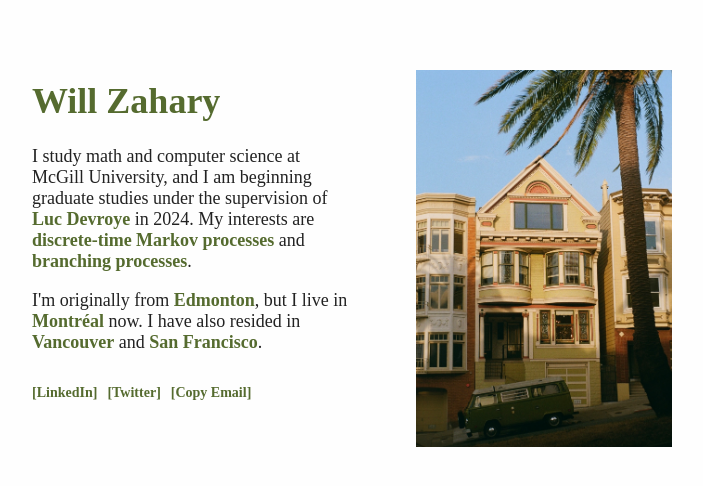
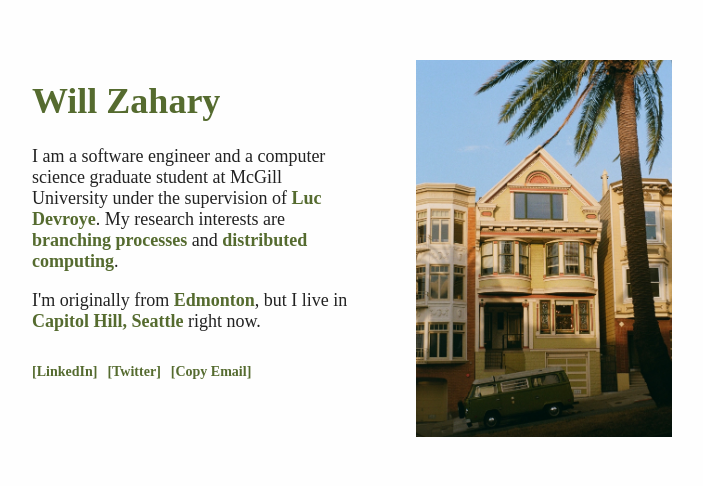
Before and after one commit to willzahary/personal-website, a React (Create React App) app: page / in a window 1280 px wide. Shown: the part 104-590 px from the top of the page, without its empty margins (288-991 px from the left). Built offline with nearby package versions, Linux system fonts and the light colour scheme; a web font is replaced by a local one.

Commit message:
may 2024

```diff
--- a/src/components/Albums.jsx
+++ b/src/components/Albums.jsx
@@ -7,7 +7,8 @@ import {
     LINK_MARQUEE_MOON,
     LINK_PINK_FLAG,
     LINK_RIL,
-    LINK_VESPERTINE
+    LINK_VESPERTINE,
+    LINK_PUBLIC_STRAIN
 } from '../links'
 
 const album_items = [
--- a/src/components/Main.jsx
+++ b/src/components/Main.jsx
@@ -1,7 +1,8 @@
 import React from 'react';
 import { Landing } from '../pages/Landing';
 import { Courses } from '../pages/Courses';
-import { Music } from '../pages/Music'
+import { Grades } from '../pages/Grades';
+import { Music } from '../pages/Music';
 import { useRoutes } from 'react-router-dom';
 
 export const Main = () => {
@@ -9,8 +10,7 @@ export const Main = () => {
         { path: "/", element: <Landing /> },
         { path: "courses", element: <Courses /> },
         { path: "music", element: <Music /> },
-        { path: "files/252practice.pdf"}
-        // { path: "ina", element: <Ina /> }
+        // { path: "grades", element: <Grades /> }
       ]);
     return routes;
 }
--- a/src/links.js
+++ b/src/links.js
@@ -23,3 +23,4 @@ export const LINK_MARQUEE_MOON = "https://open.spotify.com/album/630o1rKTDsLeIPr
 export const LINK_PINK_FLAG = "https://open.spotify.com/album/4WXqZZ28geJSPtqLcCF56L"
 export const LINK_RIL = "https://open.spotify.com/album/1JvXxLsm0PxlGH4LXzqMGq"
 export const LINK_VESPERTINE = "https://open.spotify.com/album/5vBpIxm8ws6pWyVmTWiGE1"
+export const LINK_PUBLIC_STRAIN = "https://open.spotify.com/album/3Me1df1lSd9s6zkLUoZO4s"
--- a/src/pages/Landing.jsx
+++ b/src/pages/Landing.jsx
@@ -7,8 +7,8 @@ export const Landing = () => {
             <div className="landing-text">
                 {/* <h1 className="will">William</h1> */}
                 <h1>Will Zahary</h1>
-                <p>I study math and computer science at McGill University, and I am beginning graduate studies under the supervision of <a href="http://luc.devroye.org">Luc Devroye</a> in 2024. My interests are <a href="https://en.wikipedia.org/wiki/Discrete-time_Markov_chain">discrete-time Markov processes</a> and <a href="https://en.wikipedia.org/wiki/Branching_process">branching processes</a>.</p>
-                <p>I'm originally from <a className='map' href="https://www.google.com/maps/place/Edmonton,+AB+T6J">Edmonton</a>, but I live in <a className='map' href="https://www.google.com/maps/place/Montreal,+QC+H2J">Montréal</a> now. I have also resided in <a className='map' href="https://www.google.com/maps/place/Vancouver,+BC+V6B">Vancouver</a> and <a className='map' href="https://www.google.com/maps/place/San+Francisco,+CA+94114,+USA">San Francisco</a>.</p>
+                <p>I am a software engineer and a computer science graduate student at McGill University under the supervision of <a href="http://luc.devroye.org">Luc Devroye</a>. My research interests are <a href="https://en.wikipedia.org/wiki/Branching_process">branching processes</a> and <a href="https://en.wikipedia.org/wiki/Distributed_computing">distributed computing</a>.</p>
+                <p>I'm originally from <a className='map' href="https://www.google.com/maps/place/Edmonton,+AB+T6J">Edmonton</a>, but I live in <a href="https://www.google.com/maps/place/Capitol+Hill,+Seattle,+WA">Capitol Hill, Seattle</a> right now.</p>
                 <Links />
             </div>
             <div className="landing-image">
--- a/src/scss/App.scss
+++ b/src/scss/App.scss
@@ -44,7 +44,7 @@ a, .link {
   color: $olive;
   text-decoration: none;
   font-weight: 600;
-  transition: color 1s;
+  transition: color 2s;
   &:hover,
   &:active,
   &:focus {
@@ -123,3 +123,8 @@ a, .link {
   }
 
 }
+
+.rows {
+  display: flex;
+  flex-direction: column;
+}
```
